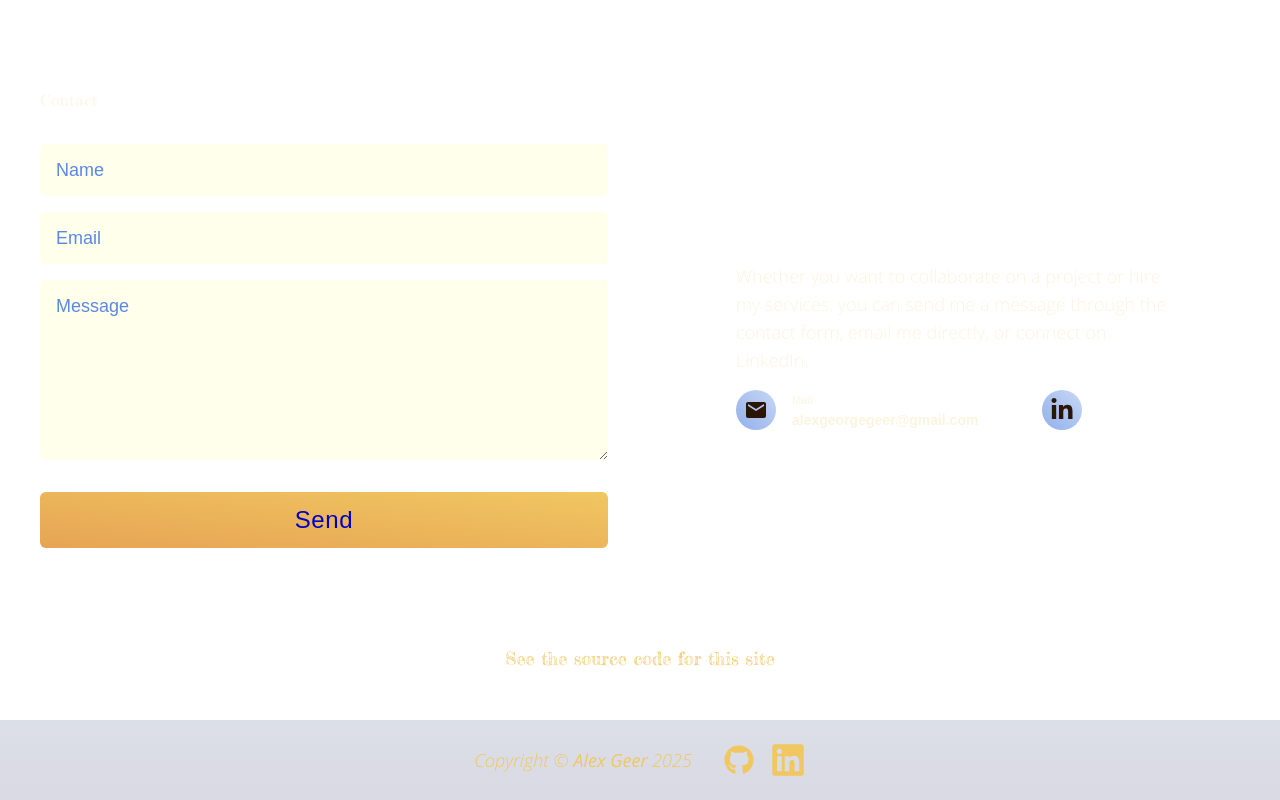
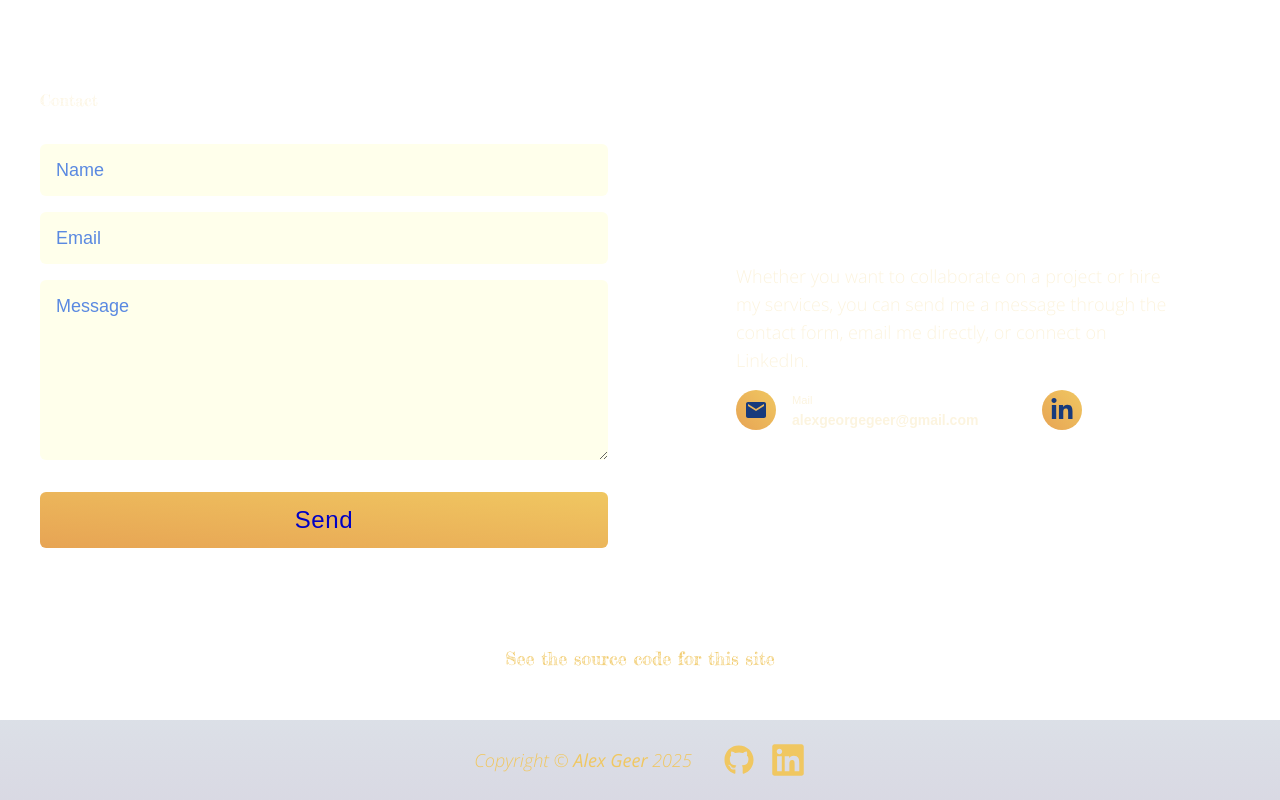
Before and after one commit to agDesignz/portfolio_2, a React (Vite) app: page / in a window 1280 px wide. Shown: the part 2973-3773 px from the top of the page. Built offline with nearby package versions, Linux system fonts and the light colour scheme; no server answers.

Commit message:
change social colors to match form

```diff
--- a/src/components/Contact.jsx
+++ b/src/components/Contact.jsx
@@ -22,12 +22,12 @@ const Contact = () => {
 
             <div className="flex flex-col min-[320px]:flex-row gap-8 md:gap-16">
               <div className="flex items-center">
-                <div className="bg-gradient-to-tr from-polynesian_blue-800 to-polynesian_blue-900 h-10 w-10 rounded-full flex items-center justify-center shrink-0">
-                  <MdEmail className="text-2xl fill-cocoa-100" />
+                <div className="bg-gradient-to-tr from-carrot-600 to-saffron-500 h-10 w-10 rounded-full flex items-center justify-center shrink-0">
+                  <MdEmail className="text-2xl fill-polynesian_blue-400" />
                 </div>
                 <a
                   href="mailto:alexgeorgegeer@gmail.com"
-                  className="text-sm ml-4 hover:opacity-50"
+                  className="text-sm ml-4 hover:opacity-70"
                 >
                   <small className="block">Mail</small>
                   <strong>alexgeorgegeer@gmail.com</strong>
@@ -37,10 +37,10 @@ const Contact = () => {
                 <Link
                   to="https://www.linkedin.com/in/alexander-geer/"
                   target="_blank"
-                  className="hover:opacity-50"
+                  className="hover:opacity-70"
                 >
-                  <div className="bg-gradient-to-tr from-polynesian_blue-800 to-polynesian_blue-900 h-10 w-10 rounded-full flex items-center justify-center shrink-0">
-                    <FaLinkedinIn className="text-2xl fill-cocoa-100" />
+                  <div className="bg-gradient-to-tr from-carrot-600 to-saffron-500 h-10 w-10 rounded-full flex items-center justify-center shrink-0">
+                    <FaLinkedinIn className="text-2xl fill-polynesian_blue-400" />
                   </div>
                 </Link>
               </div>
```
